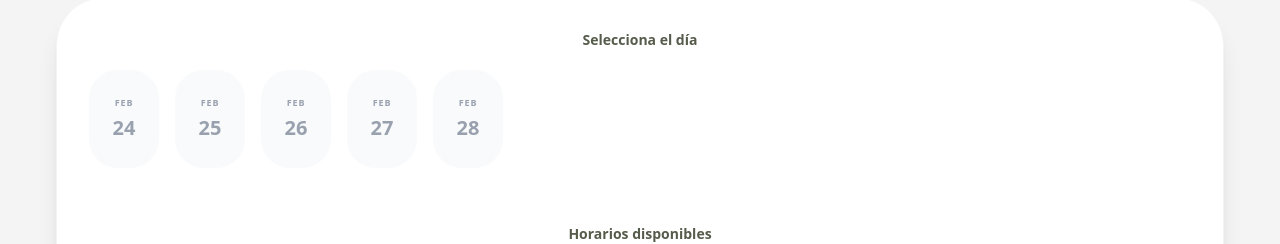
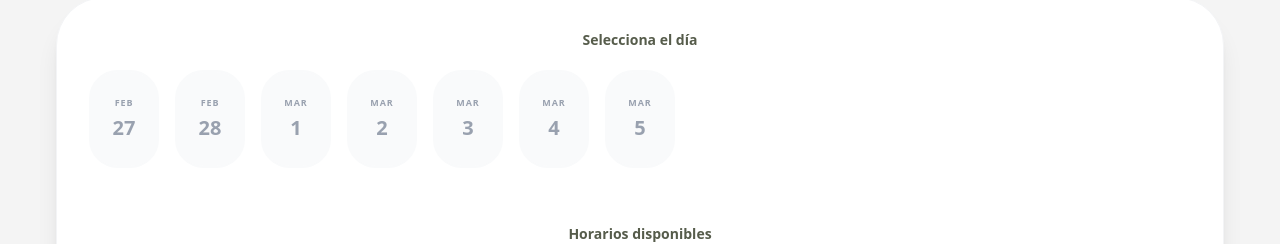
Before and after one commit to steventapiero24/anela, a React (Vite) app in the folder anelaapp/: page /agenda in a window 1280 px wide. Both pictures are taken after a click on the button 1156 px from the left and 136 px from the top of the page. Shown: the part 382-626 px from the top of the page. Built offline with nearby package versions, Linux system fonts and the light colour scheme; no server answers.

Commit message:
date actual

```diff
--- a/anelaapp/src/components/CalendarView.jsx
+++ b/anelaapp/src/components/CalendarView.jsx
@@ -1,7 +1,35 @@
 import React from 'react';
 import { ChevronLeft, Trash2, Sparkles, Scissors, Flower2, Zap } from 'lucide-react';
 
-const CalendarView = ({ setStep, cart, removeFromCart, CATEGORIES, selectedDate, setSelectedDate, selectedTime, setSelectedTime, user, saveAppointment, reschedulingId }) => (
+const CalendarView = ({ setStep, cart, removeFromCart, CATEGORIES, selectedDate, setSelectedDate, selectedTime, setSelectedTime, user, saveAppointment, reschedulingId }) => {
+
+  // 🚀 GENERADOR DE FECHAS DINÁMICAS (Para no usar un array estático)
+  // 🚀 GENERADOR DE FECHAS DINÁMICAS CORREGIDO
+  const generateDays = () => {
+    const days = [];
+
+    // Nombres cortos de los meses
+    const months = ["Ene", "Feb", "Mar", "Abr", "May", "Jun", "Jul", "Ago", "Sep", "Oct", "Nov", "Dic"];
+
+    for (let i = 0; i < 7; i++) {
+      // Creamos una nueva fecha basada en el momento exacto de hoy
+      const date = new Date();
+
+      // Le sumamos los días (0 para hoy, 1 para mañana, etc.)
+      date.setDate(date.getDate() + i);
+
+      const dayNum = date.getDate();
+      const monthStr = months[date.getMonth()];
+
+      // Formato idéntico: "5 Abr", "6 Abr", etc.
+      days.push(`${dayNum} ${monthStr}`);
+    }
+    return days;
+  };
+
+  const dynamicDays = generateDays();
+
+  return (
     <div className="space-y-8 animate-in">
       <div className="flex items-center justify-between">
         <button onClick={() => setStep('services')} className="p-2 bg-white rounded-xl shadow-sm"><ChevronLeft size={20}/></button>
@@ -37,7 +65,8 @@ const CalendarView = ({ setStep, cart, removeFromCart, CATEGORIES, selectedDate,
       <div className="bg-white p-8 rounded-[3rem] shadow-xl border border-gray-100">
          <h4 className="font-bold text-sm mb-5 text-primary">Selecciona el día</h4>
          <div className="flex gap-4 overflow-x-auto pb-6 scrollbar-hide">
-         {["24 Feb", "25 Feb", "26 Feb", "27 Feb", "28 Feb"].map(d => (
+           {/* 🌟 AQUÍ USAMOS LAS FECHAS DINÁMICAS */}
+           {dynamicDays.map(d => (
              <button key={d} onClick={() => setSelectedDate(d)} className={`min-w-[70px] py-6 rounded-[1.8rem] border-2 transition-all flex flex-col items-center gap-1 ${selectedDate === d ? 'border-primary bg-primary text-white shadow-lg' : 'border-gray-50 bg-gray-50 text-gray-400'}`}>
                <span className="text-[9px] font-bold uppercase tracking-widest">{d.split(' ')[1]}</span>
                <span className="text-xl font-black">{d.split(' ')[0]}</span>
@@ -59,7 +88,6 @@ const CalendarView = ({ setStep, cart, removeFromCart, CATEGORIES, selectedDate,
              disabled={!selectedDate || !selectedTime}
              onClick={() => {
                if (reschedulingId) {
-               // directly save updated date/time without going through payment
                  saveAppointment();
                } else {
                  setStep('payment');
@@ -73,5 +101,6 @@ const CalendarView = ({ setStep, cart, removeFromCart, CATEGORIES, selectedDate,
       </div>
     </div>
   );
+};
 
 export default CalendarView;
```
Lines whose indentation alone changed are shown as unchanged.
